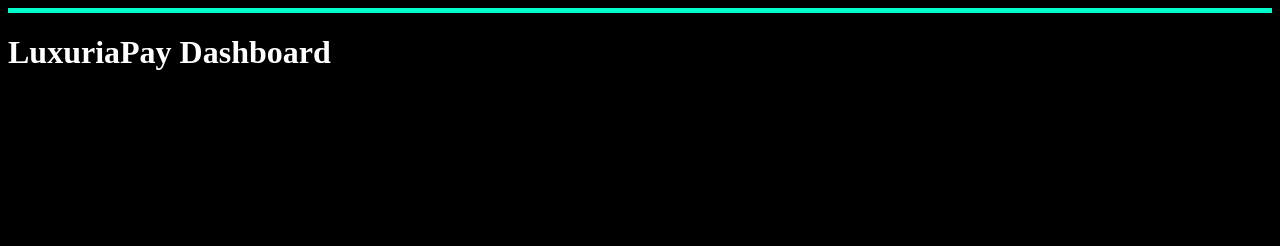
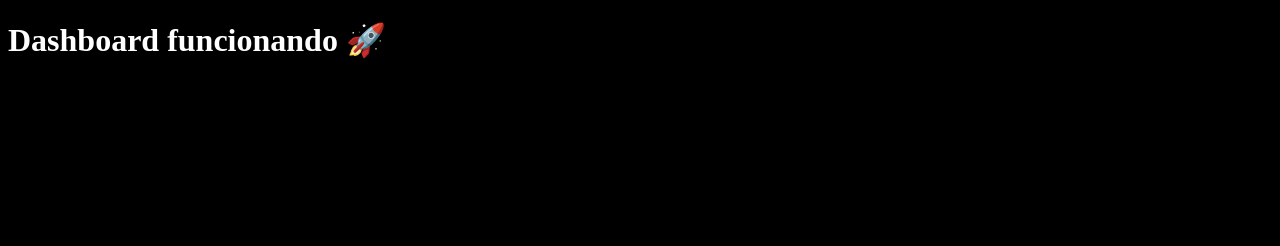
Before and after one commit to luizhenriquea2002-cell/luxuriapay-api, a website: page public/public/dashboard.html in a window 1280 px wide. Drawn offline with nearby package versions, Linux system fonts and the light colour scheme.

Commit message:
Modify dashboard title and clean up HTML structure
Updated the dashboard title and header, and removed unused script and styling.

```diff
--- a/public/public/dashboard.html
+++ b/public/public/dashboard.html
@@ -1,25 +1,9 @@
 <!DOCTYPE html>
 <html>
 <head>
-  <title>Dashboard</title>
-  <script src="https://cdn.jsdelivr.net/npm/chart.js"></script>
+  <title>Dashboard LuxuriaPay</title>
 </head>
 <body style="background:black;color:white;">
-
-<h1>LuxuriaPay Dashboard</h1>
-
-<h2 id="saldo"></h2>
-<canvas id="grafico"></canvas>
-
-<script src="script.js"></script>
-
+  <h1>Dashboard funcionando 🚀</h1>
 </body>
 </html>
-<script>
-const brand = {
-  name: "Cliente X",
-  color: "#00ffcc"
-};
-
-document.body.style.borderTop = "5px solid " + brand.color;
-</script>
```
